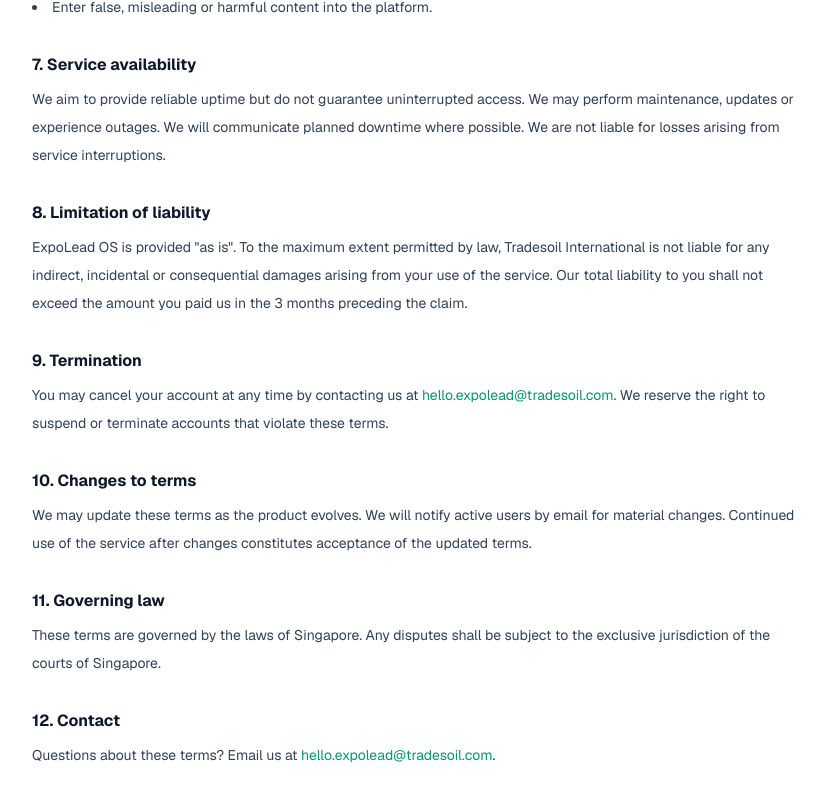
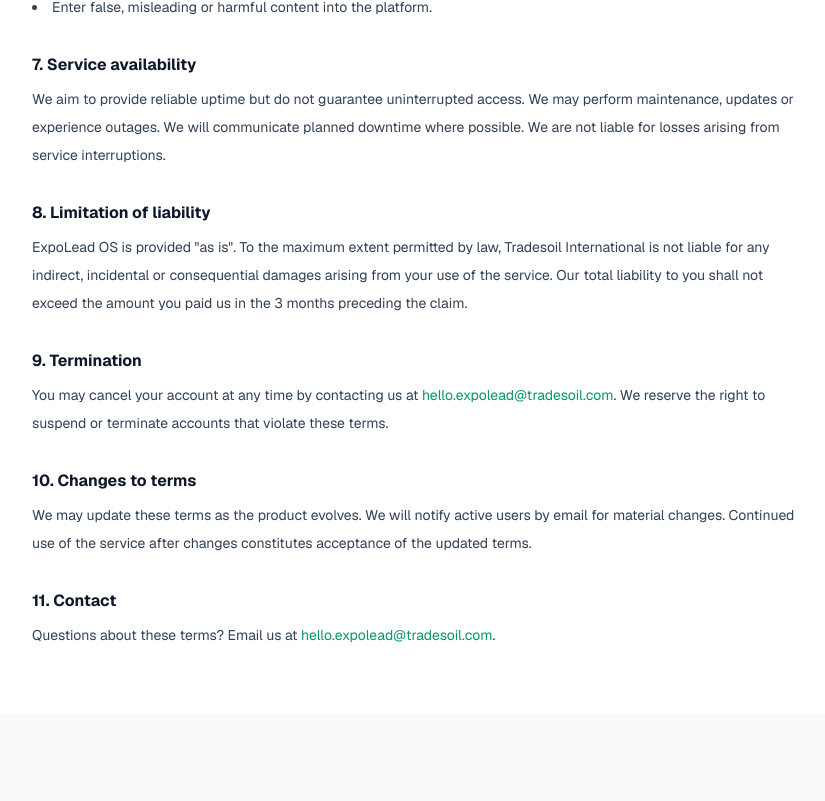
Before and after one commit to tradesoil-dev/expolead-os, a Next.js app: page /terms in a window 1280 px wide. Shown: the part 1155-1956 px from the top of the page, without its empty margins (224-1049 px from the left). After the commit the page ends 1868 px from the top, so only its background shows below. Built offline with nearby package versions, Linux system fonts and the light colour scheme.

Commit message:
Remove Governing Law section from Terms page

```diff
--- a/app/terms/page.tsx
+++ b/app/terms/page.tsx
@@ -93,12 +93,7 @@
           </section>
 
           <section>
-            <h2 className="text-base font-bold text-slate-900 mb-2">11. Governing law</h2>
-            <p>These terms are governed by the laws of Singapore. Any disputes shall be subject to the exclusive jurisdiction of the courts of Singapore.</p>
-          </section>
-
-          <section>
-            <h2 className="text-base font-bold text-slate-900 mb-2">12. Contact</h2>
+            <h2 className="text-base font-bold text-slate-900 mb-2">11. Contact</h2>
             <p>Questions about these terms? Email us at <a href="mailto:hello.expolead@tradesoil.com" className="text-emerald-600 hover:underline">hello.expolead@tradesoil.com</a>.</p>
           </section>
 
```
